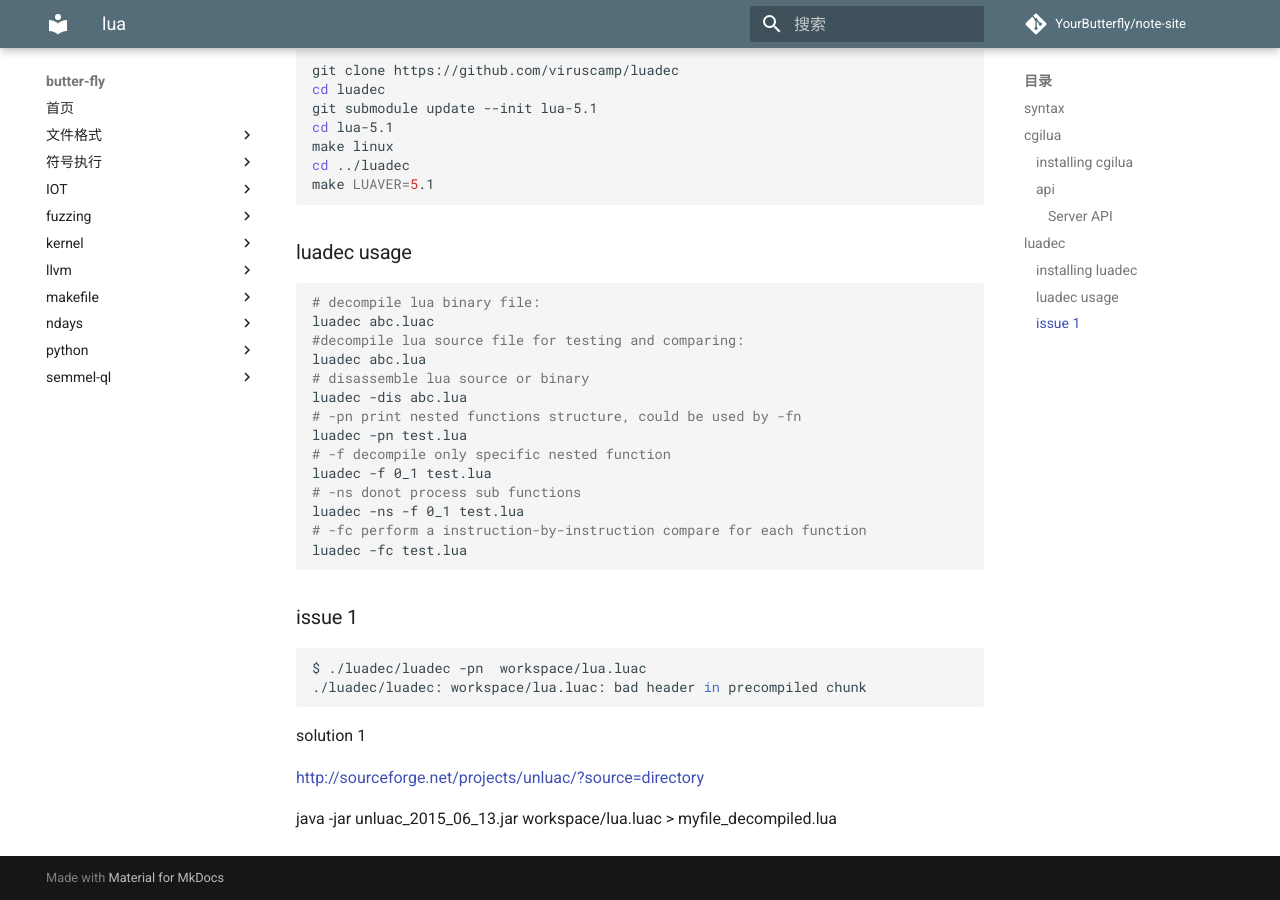
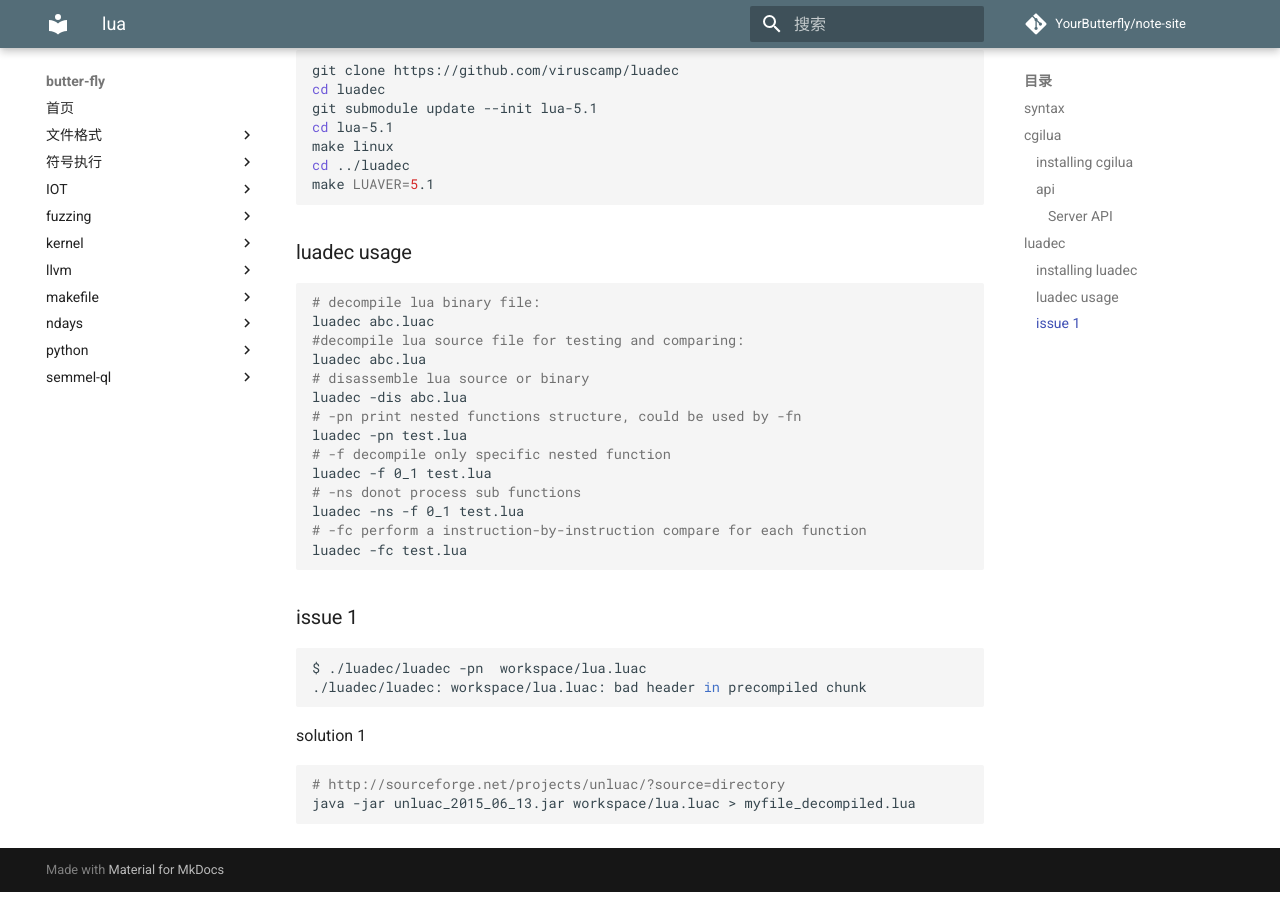
Before and after one commit to YourButterfly/note-site, an MkDocs documentation site: the page built from docs/module/lua/lua.md, in a window 1280 px wide and 900 px high, scrolled down 1897 px. Built offline with MkDocs 1.6.1 and Material for MkDocs 9.7.7, drawn with Linux system fonts in a browser that asks for light colours; comment, search, counter and statistics services are not loaded; old or Windows-style settings are respelled for this version of MkDocs.

Commit message:
update lua

````diff
--- a/docs/module/lua/lua.md
+++ b/docs/module/lua/lua.md
@@ -126,6 +126,7 @@ $ ./luadec/luadec -pn  workspace/lua.luac
 
 solution 1
 
-http://sourceforge.net/projects/unluac/?source=directory
-
+```shell
+# http://sourceforge.net/projects/unluac/?source=directory
 java -jar unluac_2015_06_13.jar workspace/lua.luac > myfile_decompiled.lua
+```
````
